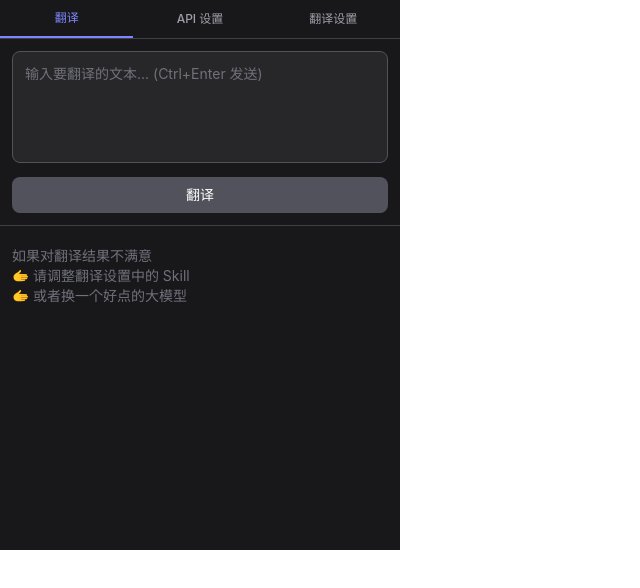
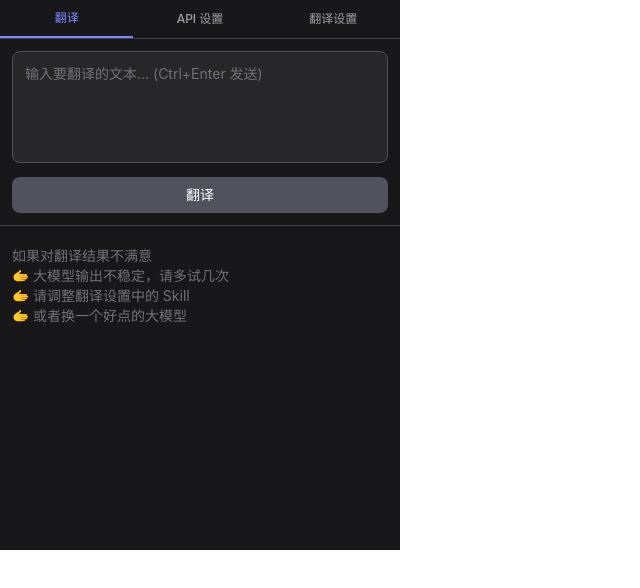
Before and after one commit to super-ring/translate-agent, a React (Vite) app: page / in a window 1280 px wide. Shown: the top 588 px of the page, without its empty margins (0-640 px from the left). Built offline with nearby package versions, Linux system fonts and the light colour scheme.

Commit message:
feat: 更新 MarkdownRenderer 组件，增加用户提示以应对大模型输出不稳定的情况

```diff
--- a/src/components/MarkdownRenderer.tsx
+++ b/src/components/MarkdownRenderer.tsx
@@ -9,6 +9,8 @@ export function MarkdownRenderer({ content }: Props) {
     return (
       <div className="text-zinc-500 text-sm p-3">
         如果对翻译结果不满意
+        <br />
+        🫱 大模型输出不稳定，请多试几次
         <br />
         🫱 请调整翻译设置中的 Skill
         <br />
```
